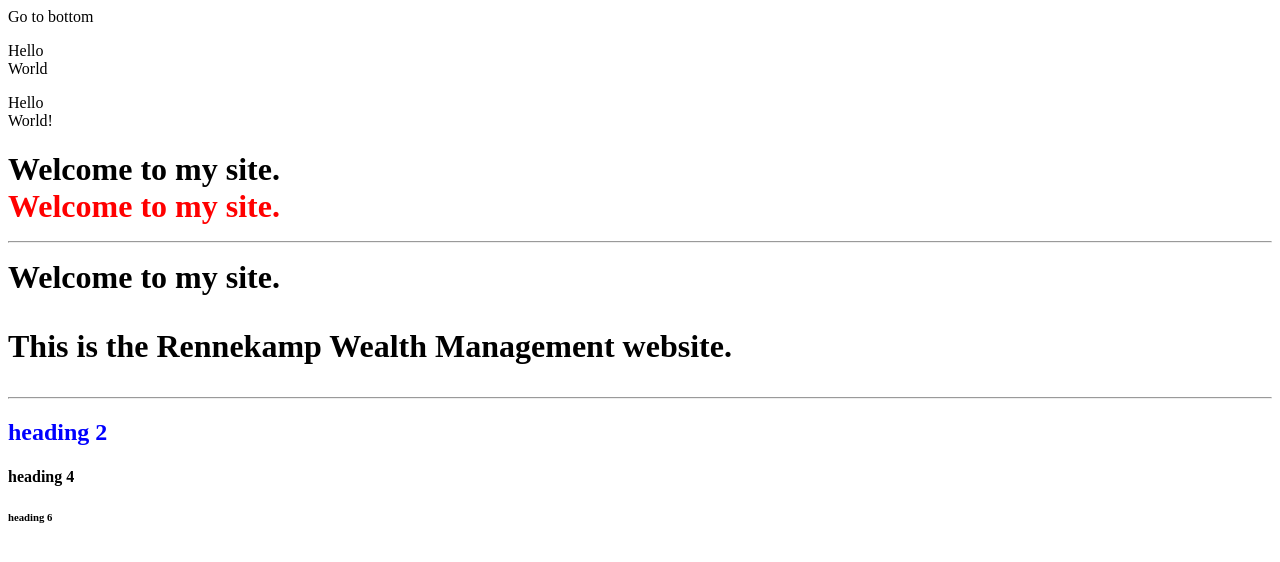
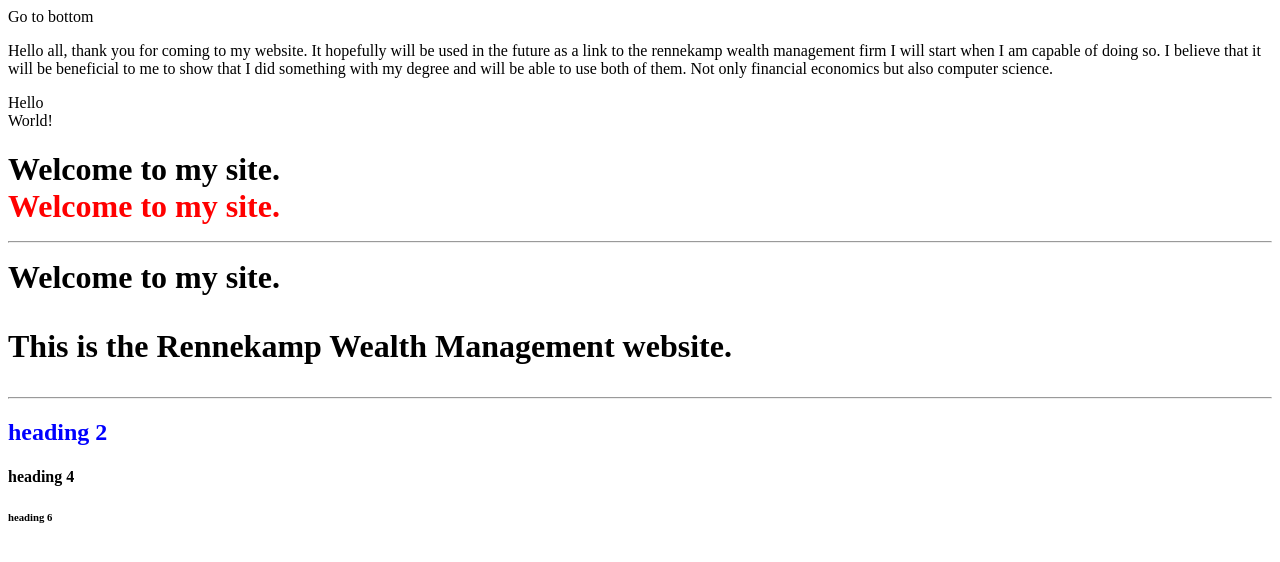
Before and after one commit to rennekampjeffrey/demo-jeffrey-rennekamp, a plain HTML site: page index.html in a window 1280 px wide. Drawn offline with Linux system fonts and the light colour scheme.

Commit message:
Update index.html

```diff
--- a/index.html
+++ b/index.html
@@ -16,7 +16,7 @@
     <a hred="#bottom">Go to bottom</a>
 
     <p>
-        Hello<br>World
+        Hello all, thank you for coming to my website. It hopefully will be used in the future as a link to the rennekamp wealth management firm I will start when I am capable of doing so. I believe that it will be beneficial to me to show that I did something with my degree and will be able to use both of them. Not only financial economics but also computer science.
     </p>
     <div>
       <p>Hello <br> World!</p><h1>
```
